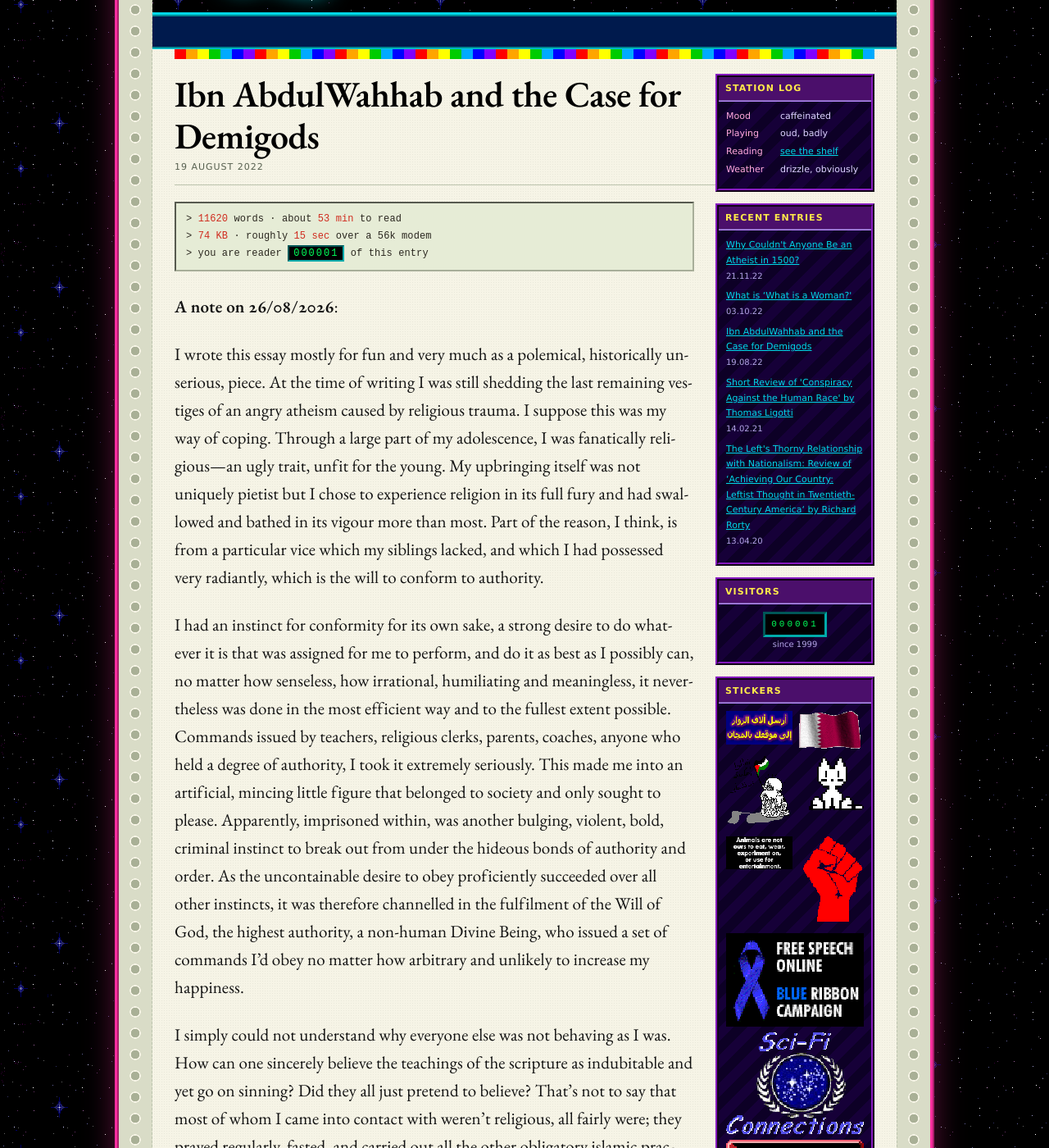
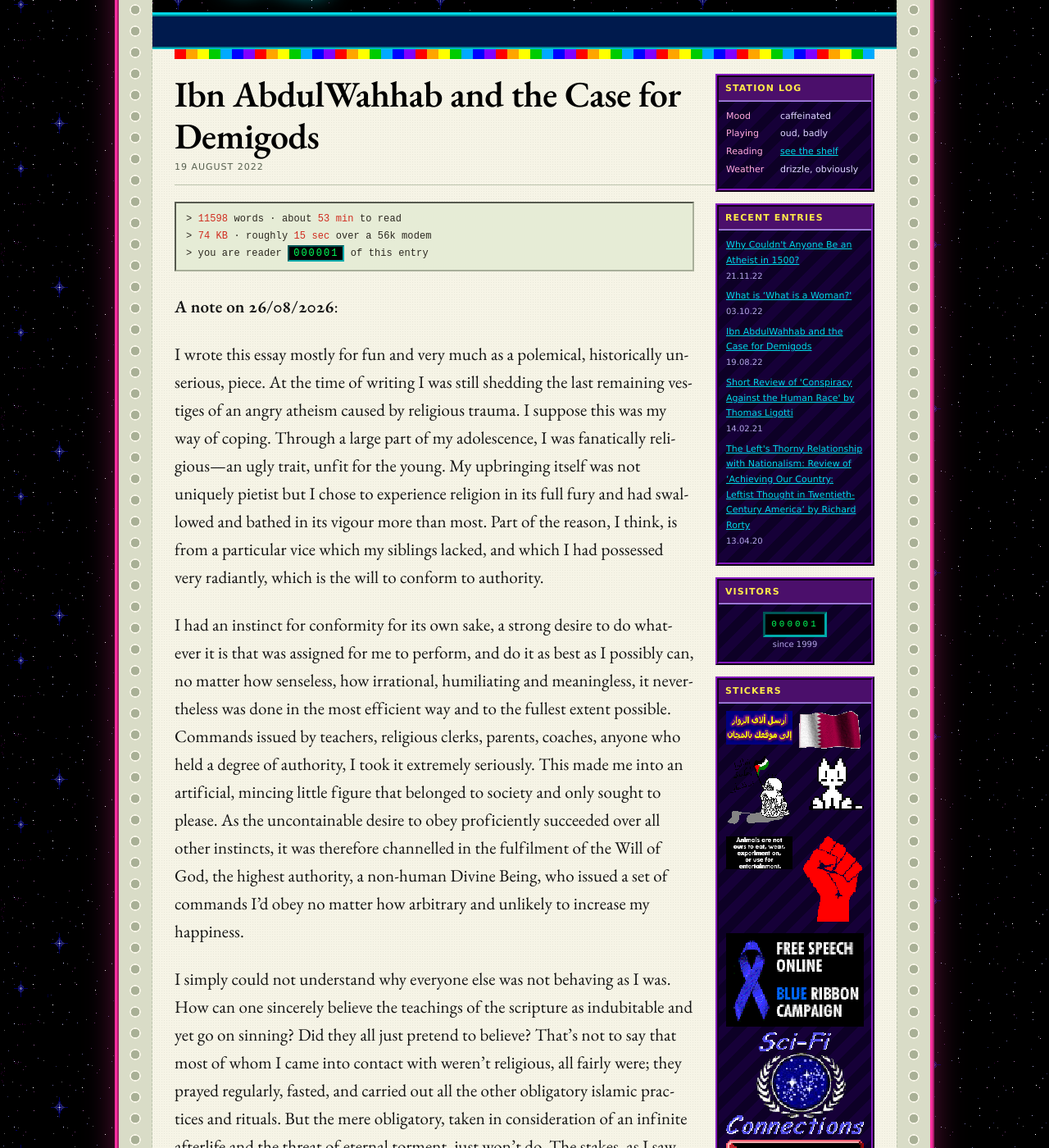
Before and after one commit to Catofminerva/Catofminerva.github.io, a Jekyll site: the page built from _posts/2022-08-19-wahhab.md, in a window 1280 px wide and 1400 px high, scrolled down 234 px. Shown: the whole window at 82% size. Built offline with Jekyll 4.4.1, drawn with Linux system fonts in a browser that asks for light colours; comment, search, counter and statistics services are not loaded.

Commit message:
Update 2022-08-19-wahhab.md

```diff
--- a/_posts/2022-08-19-wahhab.md
+++ b/_posts/2022-08-19-wahhab.md
@@ -7,7 +7,7 @@ permalink: /wahhab
 
 I wrote this essay mostly for fun and very much as a polemical, historically unserious, piece. At the time of writing I was still shedding the last remaining vestiges of an angry atheism caused by religious trauma. I suppose this was my way of coping. Through a large part of my adolescence, I was fanatically religious—an ugly trait, unfit for the young. My upbringing itself was not uniquely pietist but I chose to experience religion in its full fury and had swallowed and bathed in its vigour more than most. Part of the reason, I think, is from a particular vice which my siblings lacked, and which I had possessed very radiantly, which is the will to conform to authority.
 
-I had an instinct for conformity for its own sake, a strong desire to do whatever it is that was assigned for me to perform, and do it as best as I possibly can, no matter how senseless, how irrational, humiliating and meaningless, it nevertheless was done in the most efficient way and to the fullest extent possible. Commands issued by teachers, religious clerks, parents, coaches, anyone who held a degree of authority, I took it extremely seriously. This made me into an artificial, mincing little figure that belonged to society and only sought to please. Apparently, imprisoned within, was another bulging, violent, bold, criminal instinct to break out from under the hideous bonds of authority and order. As the uncontainable desire to obey proficiently succeeded over all other instincts, it was therefore channelled in the fulfilment of the Will of God, the highest authority,  a non-human Divine Being, who issued a set of commands I'd obey no matter how arbitrary and unlikely to increase my happiness.
+I had an instinct for conformity for its own sake, a strong desire to do whatever it is that was assigned for me to perform, and do it as best as I possibly can, no matter how senseless, how irrational, humiliating and meaningless, it nevertheless was done in the most efficient way and to the fullest extent possible. Commands issued by teachers, religious clerks, parents, coaches, anyone who held a degree of authority, I took it extremely seriously. This made me into an artificial, mincing little figure that belonged to society and only sought to please. As the uncontainable desire to obey proficiently succeeded over all other instincts, it was therefore channelled in the fulfilment of the Will of God, the highest authority,  a non-human Divine Being, who issued a set of commands I'd obey no matter how arbitrary and unlikely to increase my happiness.
 
 I simply could not understand why everyone else was not behaving as I was. How can one sincerely believe the teachings of the scripture as indubitable and yet go on sinning? Did they all just pretend to believe? That's not to say that most of whom I came into contact with weren't religious, all fairly were; they prayed regularly, fasted, and carried out all the other obligatory islamic practices and rituals. But the mere obligatory, taken in consideration of an infinite afterlife and the threat of eternal torment, just won't do. The stakes, as I saw them and as clearly laid out in the Quran, were extremely high. The notion was that if it is the case that God exists and there is a Heaven and a Hell, then this demands complete and total self-abnegation (islam in Arabic means "submission to the will of God"), and anything short of that is not enough. I took this notion to its most literal sense, living it as a mantra that guided all my actions. Among my milieu, I was always identified as the Matatwa (a name given to the religiously devoted). I clung fiercely to religious proscriptions; not a single swear was uttered, not a single cigarette smoked, not a single 'haram' song heard, not an instance of socialising with the other sex. I even relinquished my extreme love of dogs at the time because owning dogs is thought to be sinful.
 
```
